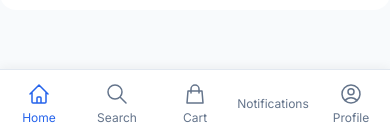
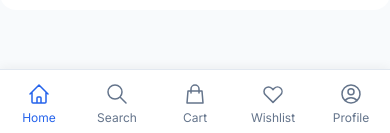
Before and after one commit to Mohanrajjicate/LUNGIMART, a React (Vite) app: page /product/1 in a window 390 px wide. Shown: the part 711-844 px from the top of the page. Built offline with nearby package versions, Linux system fonts and the light colour scheme.

Commit message:
feat: Add wishlist icon to bottom nav
Replaces the notification bell icon in the bottom navigation bar with a wishlist icon. The notification bell is now accessible via the desktop navigation.

```diff
--- a/components/BottomNavBar.tsx
+++ b/components/BottomNavBar.tsx
@@ -3,10 +3,9 @@
 import React from 'react';
 import { NavLink } from 'react-router-dom';
 import { useAppContext } from '../contexts/AppContext';
-import NotificationBell from './NotificationBell';
 
 const BottomNavBar: React.FC<{onSearchClick: () => void}> = ({onSearchClick}) => {
-    const { cartCount } = useAppContext();
+    const { cartCount, wishlistCount } = useAppContext();
 
     const linkClasses = "flex flex-col items-center justify-center text-xs gap-1 transition-colors w-full h-full pt-2 pb-1";
     const activeLinkClasses = "text-primary";
@@ -35,10 +34,13 @@ const BottomNavBar: React.FC<{onSearchClick: () => void}> = ({onSearchClick}) =>
                 <span>Cart</span>
             </NavLink>
 
-            <div className={`${linkClasses} ${inactiveLinkClasses}`}>
-                <NotificationBell target="user" direction="up" />
-                <span>Notifications</span>
-            </div>
+            <NavLink to="/profile" state={{ tab: 'wishlist' }} className={getNavLinkClass}>
+                 <div className="relative">
+                    <svg xmlns="http://www.w3.org/2000/svg" className="h-6 w-6" fill="none" viewBox="0 0 24 24" stroke="currentColor" strokeWidth="1.5"><path strokeLinecap="round" strokeLinejoin="round" d="M4.318 6.318a4.5 4.5 0 000 6.364L12 20.364l7.682-7.682a4.5 4.5 0 00-6.364-6.364L12 7.636l-1.318-1.318a4.5 4.5 0 00-6.364 0z" /></svg>
+                    {wishlistCount > 0 && <span className="absolute -top-1 -right-2 flex h-4 w-4 items-center justify-center rounded-full bg-primary text-white text-[10px]">{wishlistCount}</span>}
+                 </div>
+                <span>Wishlist</span>
+            </NavLink>
 
             <NavLink to="/profile" className={getNavLinkClass}>
                 <svg xmlns="http://www.w3.org/2000/svg" className="h-6 w-6" fill="none" viewBox="0 0 24 24" stroke="currentColor" strokeWidth="1.5"><path strokeLinecap="round" strokeLinejoin="round" d="M17.982 18.725A7.488 7.488 0 0 0 12 15.75a7.488 7.488 0 0 0-5.982 2.975m11.963 0a9 9 0 1 0-11.963 0m11.963 0A8.966 8.966 0 0 1 12 21a8.966 8.966 0 0 1-5.982-2.275M15 9.75a3 3 0 1 1-6 0 3 3 0 0 1 6 0Z" /></svg>
--- a/components/NavBar.tsx
+++ b/components/NavBar.tsx
@@ -19,6 +19,12 @@ const NavBar: React.FC<{onSearchClick: () => void}> = ({ onSearchClick }) => {
             </Link>
           </div>
 
+          {/* Mobile Notification Icon */}
+          <div className="flex items-center md:hidden">
+            <NotificationBell target="user" className="p-2 text-slate-500 hover:text-primary" />
+          </div>
+
+          {/* Desktop Icons */}
           <div className="hidden md:flex items-center space-x-2 sm:space-x-4">
              <button onClick={onSearchClick} className="p-2 text-slate-500 hover:text-primary" aria-label="Open search">
                  <svg xmlns="http://www.w3.org/2000/svg" className="h-6 w-6" fill="none" viewBox="0 0 24 24" stroke="currentColor" strokeWidth="1.5">
```
